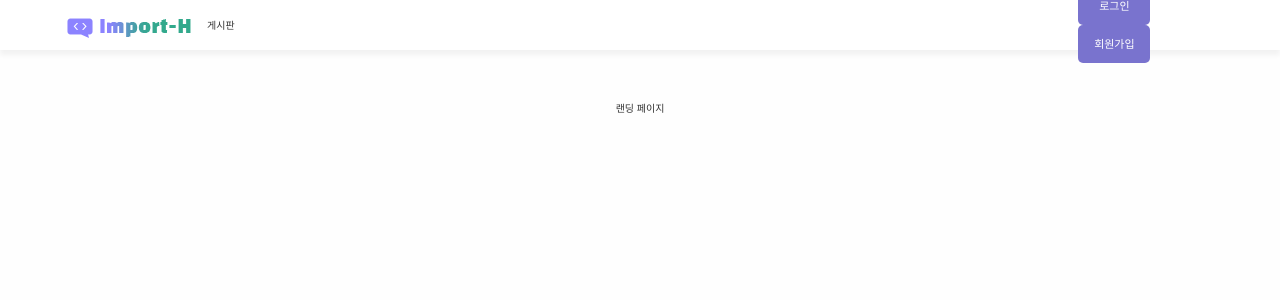
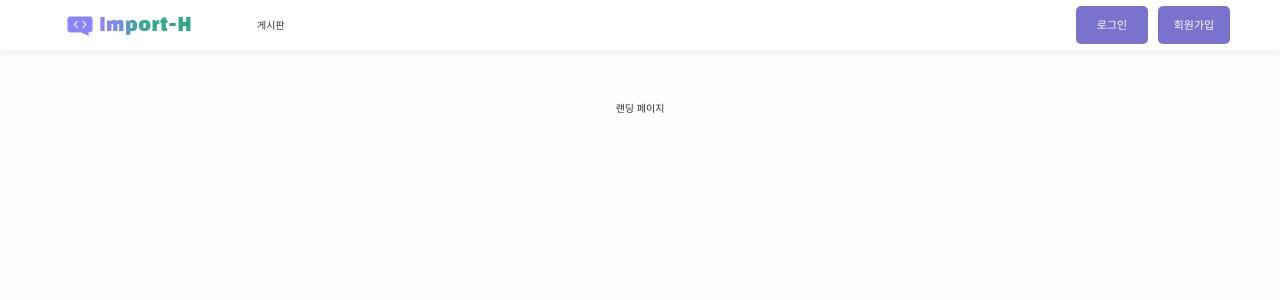
Before and after one commit to import-H/frontend, a React (Create React App) app: page / in a window 1280 px wide. Shown: the top 300 px of the page. Built offline with nearby package versions, Linux system fonts and the light colour scheme.

Commit message:
로그인/ 회원가입 버튼이 화면 비율 줄어들면 위치가 어그러지는 문제 해결

```diff
--- a/src/index.css
+++ b/src/index.css
@@ -1,14 +1,14 @@
 body {
   margin: 0;
-  font-family: -apple-system, BlinkMacSystemFont, "Segoe UI", "Roboto", "Oxygen",
-    "Ubuntu", "Cantarell", "Fira Sans", "Droid Sans", "Helvetica Neue",
+  font-family: -apple-system, BlinkMacSystemFont, 'Segoe UI', 'Roboto', 'Oxygen',
+    'Ubuntu', 'Cantarell', 'Fira Sans', 'Droid Sans', 'Helvetica Neue',
     sans-serif;
   -webkit-font-smoothing: antialiased;
   -moz-osx-font-smoothing: grayscale;
 }
 
 code {
-  font-family: source-code-pro, Menlo, Monaco, Consolas, "Courier New",
+  font-family: source-code-pro, Menlo, Monaco, Consolas, 'Courier New',
     monospace;
 }
 
@@ -35,9 +35,9 @@ header #content {
   justify-content: space-between;
 }
 header #logo a {
+  flex-grow: 2;
   display: flex;
   align-items: center;
-  transform: translateY(2px);
 }
 header #logo a,
 header #log a,
@@ -46,7 +46,9 @@ header #log a,
   color: black;
 }
 header #log {
+  flex-grow: 1;
   display: flex;
+  justify-content: right;
 }
 header #log .element {
   float: left;
@@ -85,6 +87,8 @@ header #log .element a:hover {
 }
 
 header #navMenu {
+  margin-left: 5rem;
+  flex-grow: 4;
+
   display: flex;
-  width: 75%;
 }
--- a/src/index.js
+++ b/src/index.js
@@ -7,7 +7,7 @@ import App from './App';
 import { Main, Login, Register, Board } from './Pages';
 
 // route
-import PrivateRoute from './utils/PrivateRoute'; //로그인한 사용자만 들어갈 수 있음
+//import PrivateRoute from './utils/PrivateRoute'; //로그인한 사용자만 들어갈 수 있음
 import { BrowserRouter, Routes, Route } from 'react-router-dom';
 
 // redux
```
